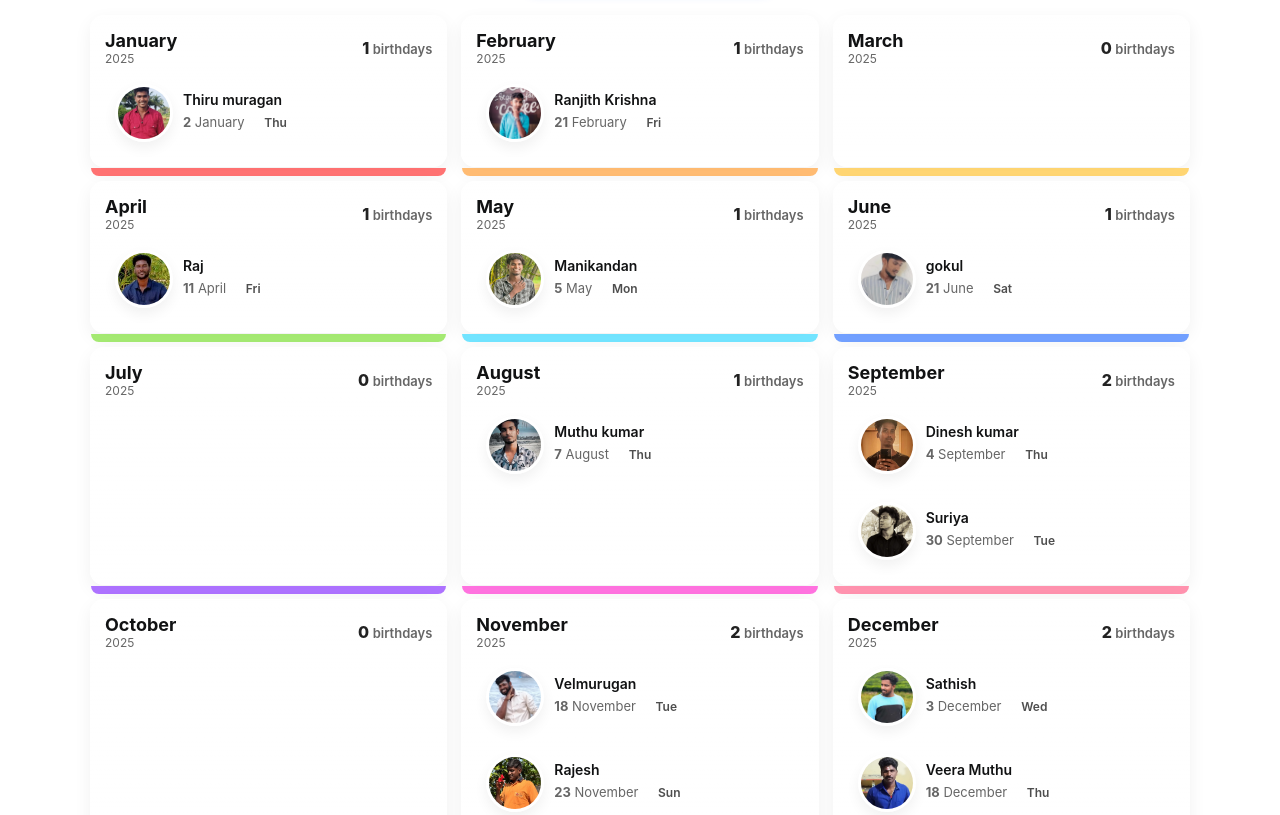
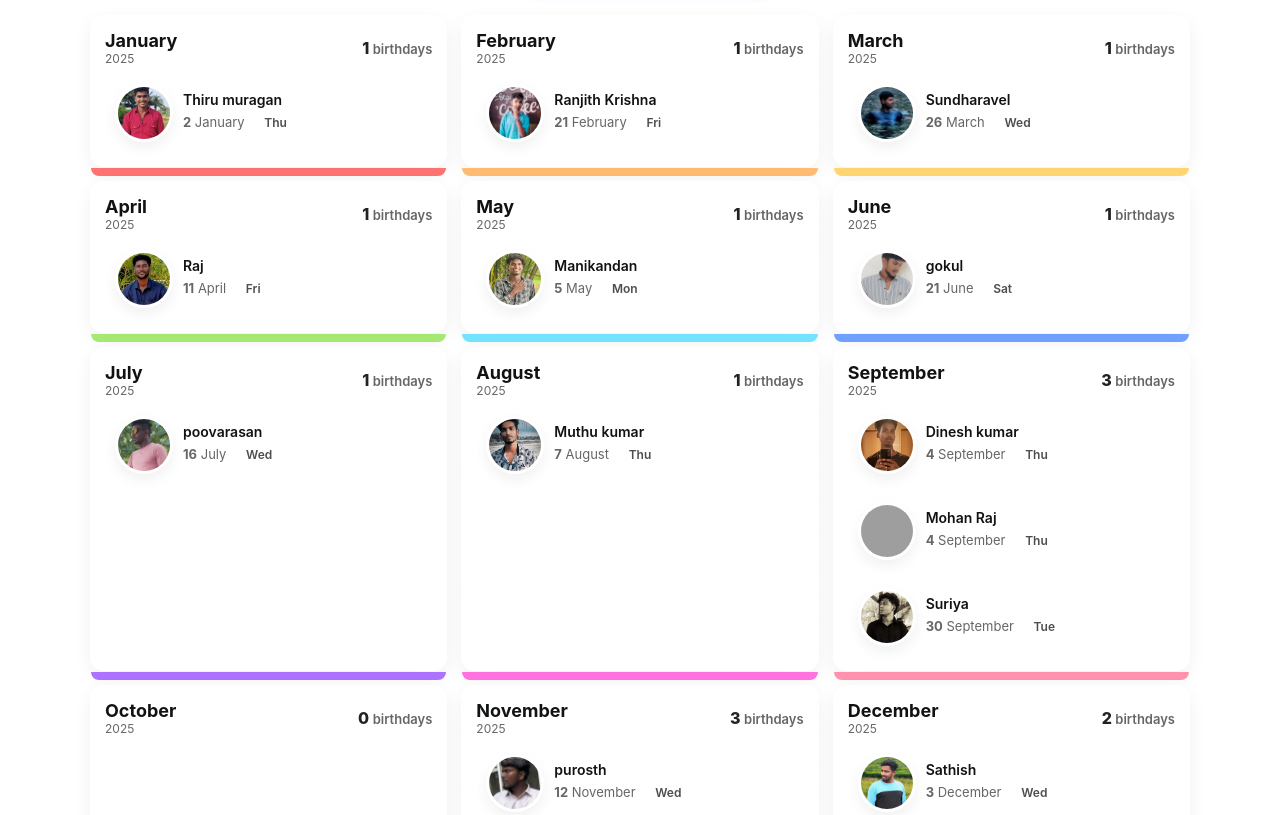
Before and after one commit to GitWiz-krishna/Birthday-Calender, a plain HTML site: page index.html in a window 1280 px wide. Shown: the part 137-952 px from the top of the page. Drawn offline with Linux system fonts and the light colour scheme; grey boxes are pictures that could not be loaded.

Commit message:
updated birthday date in index.html

```diff
--- a/index.html
+++ b/index.html
@@ -774,11 +774,40 @@
           day: 30,
           photo: "images/suriya.jpg",
           notes: "friend",
-        }, {
+        },
+         {
           name: "Dinesh kumar",
           month: 9,
           day: 4,
           photo: "images/dinesh.jpg",
+          notes: "friend",
+        },
+        {
+          name: "Sundharavel",
+          month: 3,
+          day: 26,
+          photo: "images/sundhu.jpg",
+          notes: "friend",
+        },
+        {
+          name: "purosth",
+          month: 11,
+          day: 12,
+          photo: "images/puso.jpg",
+          notes: "friend",
+        },
+        {
+          name: "poovarasan",
+          month: 7,
+          day: 16,
+          photo: "images/poo.jpg",
+          notes: "friend",
+        },
+        {
+          name: "Mohan Raj",
+          month: 9,
+          day: 4,
+          photo: "images/mohan.jpg",
           notes: "friend",
         },
       ];
```
Also changed, not shown: images/poo.jpg (added), images/puso.jpg (added), images/sundhu.jpg (added), 1 other file.
